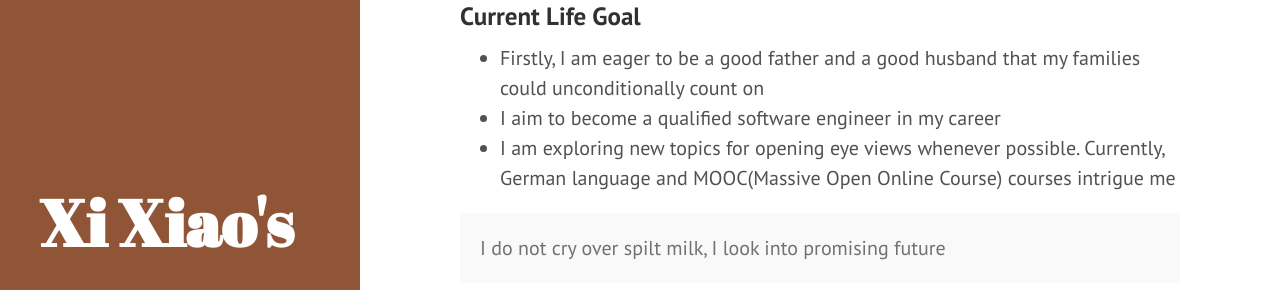
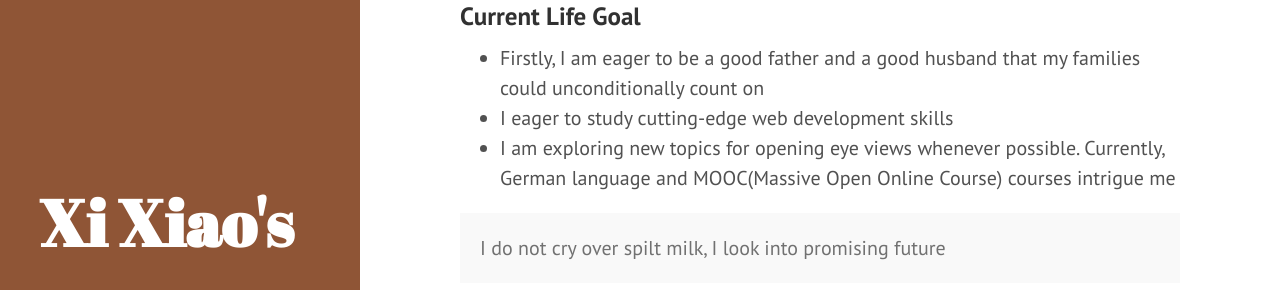
Before and after one commit to Xixiao007/blog.xixiao.info, a Jekyll site: the page built from z-about-xi-xiao.md, in a window 1280 px wide and 973 px high. Shown: the part 530-820 px from the top of the window. Built offline with Jekyll 4.4.1, drawn with Linux system fonts in a browser that asks for light colours; nearby versions of some CDN libraries.

Commit message:
"commit"

```diff
--- a/z-about-xi-xiao.md
+++ b/z-about-xi-xiao.md
@@ -17,7 +17,7 @@ Xi is maintaining two blogs:
 
 ###Current Life Goal
 - Firstly, I am eager to be a good father and a good husband that my families could unconditionally count on
-- I aim to become a qualified software engineer in my career
+- I eager to study cutting-edge web development skills
 - I am exploring new topics for opening eye views whenever possible. Currently, German language and MOOC(Massive Open Online Course) courses intrigue me
 
 
```
